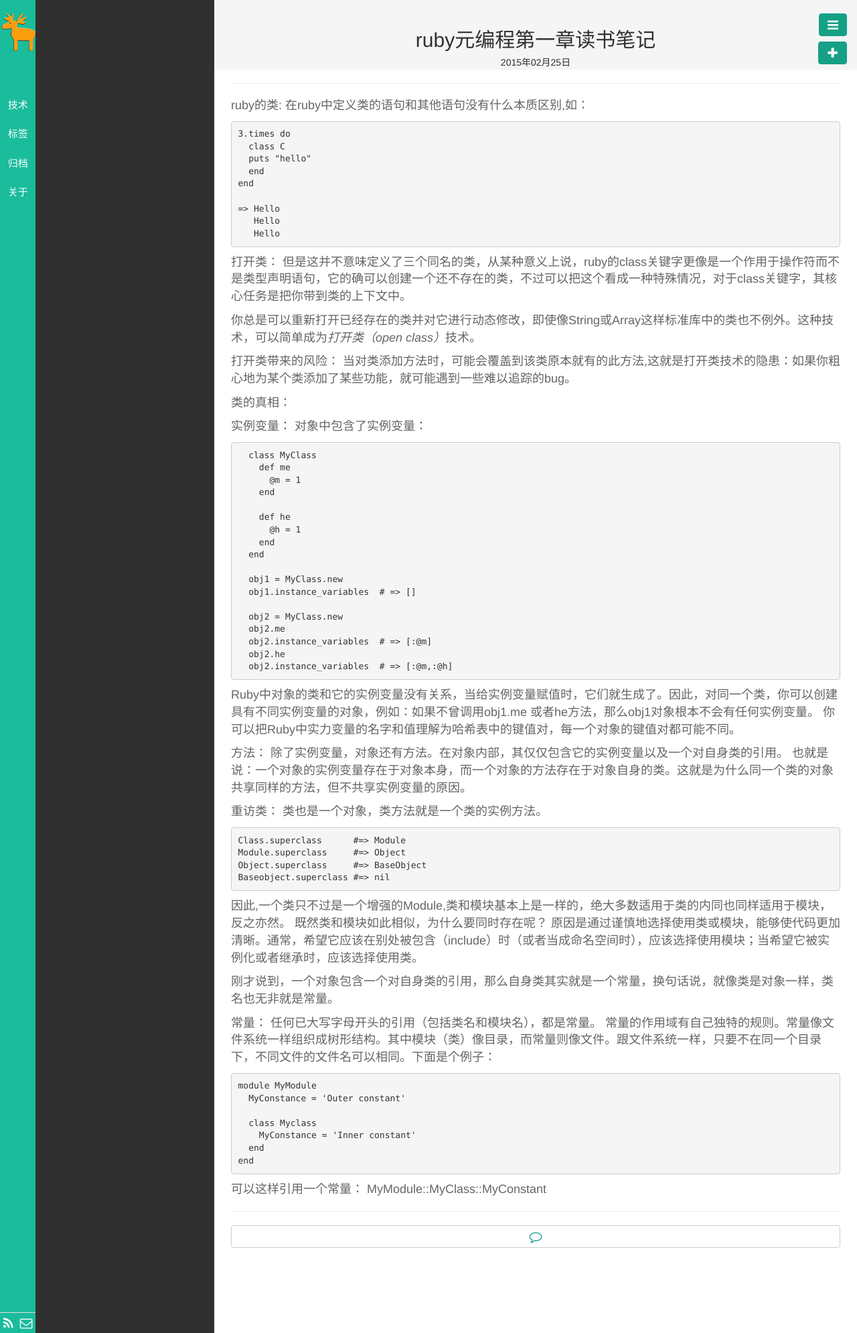
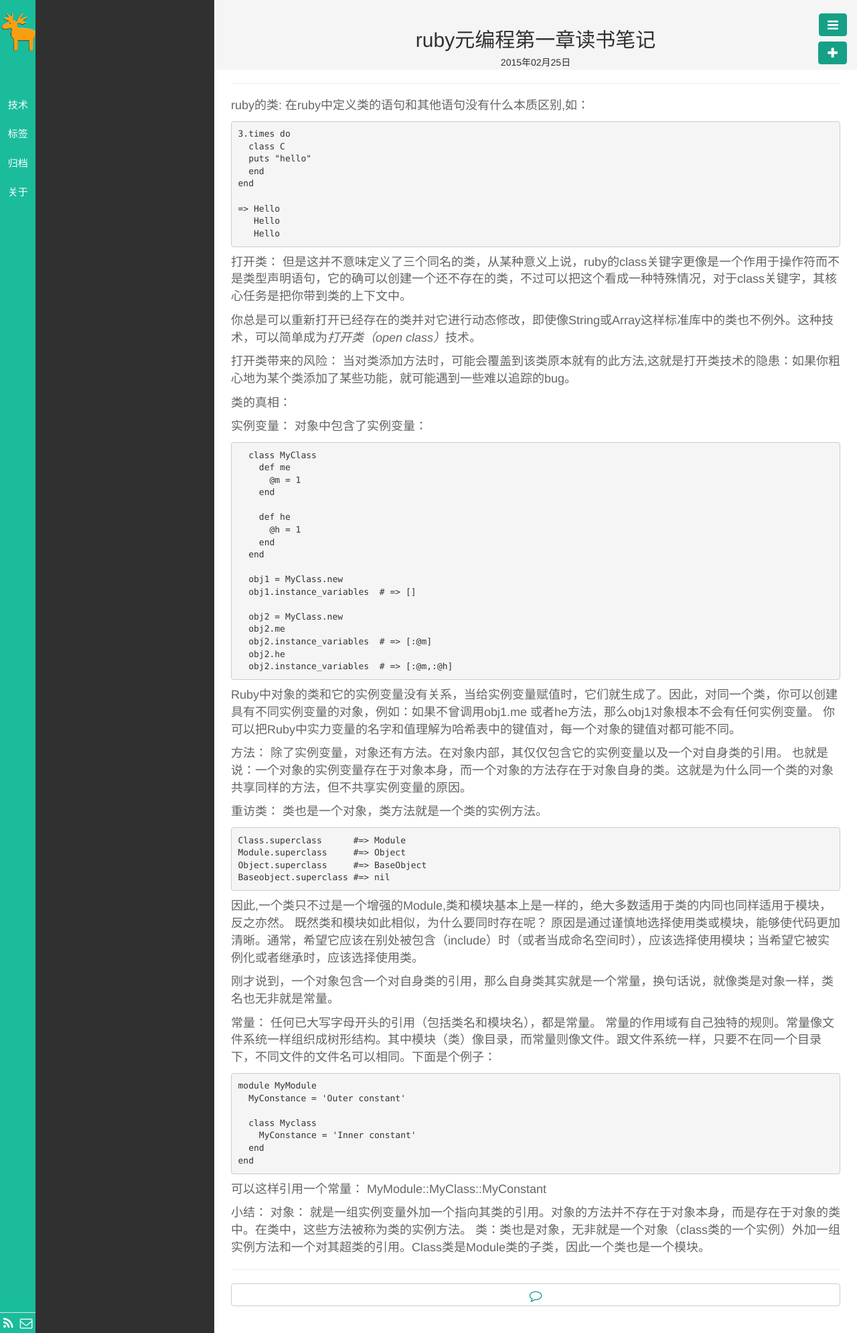
Before and after one commit to llx1105/llx1105.github.io, a Jekyll site: the page built from _posts/技术/2015-02-25-meta-ruby-01.md, in a window 1280 px wide. Shown: the whole page at 67% size. Built offline with Jekyll 4.4.1, drawn with Linux system fonts in a browser that asks for light colours; nearby versions of some CDN libraries; library files that are not in the unit come from our copies; Markdown is read by kramdown in place of the engine named in the settings.

Commit message:
fix vlog

````diff
--- a/_posts/技术/2015-02-25-meta-ruby-01.md
+++ b/_posts/技术/2015-02-25-meta-ruby-01.md
@@ -96,3 +96,7 @@ end
 ```
 
 可以这样引用一个常量： MyModule::MyClass::MyConstant
+
+小结：
+对象： 就是一组实例变量外加一个指向其类的引用。对象的方法并不存在于对象本身，而是存在于对象的类中。在类中，这些方法被称为类的实例方法。
+类：类也是对象，无非就是一个对象（class类的一个实例）外加一组实例方法和一个对其超类的引用。Class类是Module类的子类，因此一个类也是一个模块。
````
Also changed, not shown: 1 other file.
